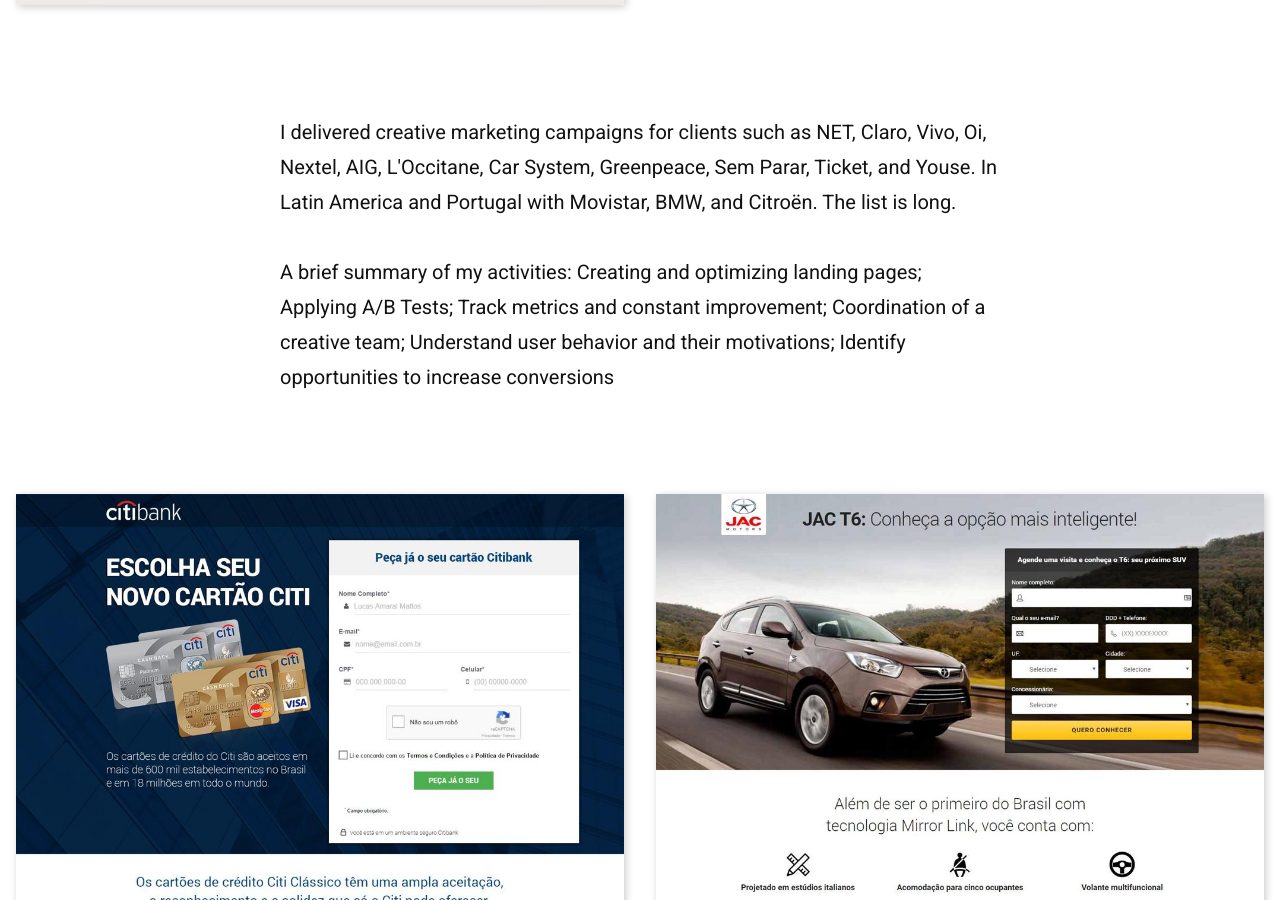
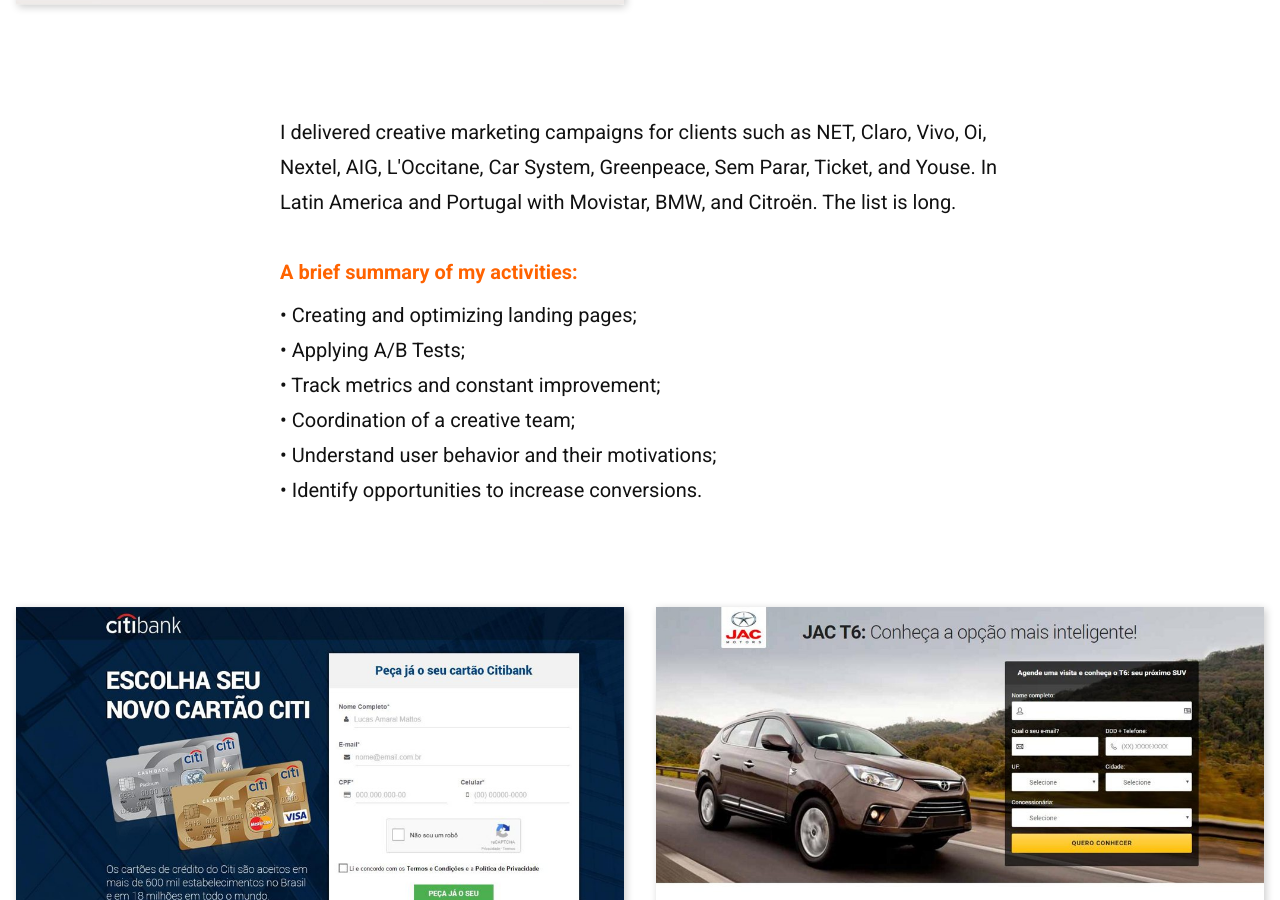
Before and after one commit to roneystones/roneystones, a Jekyll site: the page built from _pages/project_actualsales.html, in a window 1280 px wide and 900 px high, scrolled down 1568 px. Built offline with Jekyll 4.4.1, drawn with Linux system fonts in a browser that asks for light colours.

Commit message:
ajusta case AS

```diff
--- a/_pages/project_actualsales.html
+++ b/_pages/project_actualsales.html
@@ -32,7 +32,9 @@
 <section class="container">
 	<p>I delivered creative marketing campaigns for clients such as NET, Claro, Vivo, Oi, Nextel, AIG, L'Occitane, Car System, Greenpeace, Sem Parar, Ticket, and Youse. In Latin America and Portugal with Movistar, BMW, and Citroën. The list is long.</p>
 
-	<p>A brief summary of my activities: Creating and optimizing landing pages; Applying A/B Tests; Track metrics and constant improvement; Coordination of a creative team; Understand user behavior and their motivations; Identify opportunities to increase conversions</p>
+	<h3>A brief summary of my activities:</h3>
+
+	<p>• Creating and optimizing landing pages;<br>• Applying A/B Tests;<br>• Track metrics and constant improvement;<br>• Coordination of a creative team;<br>• Understand user behavior and their motivations;<br>• Identify opportunities to increase conversions.</p>
 </section>
 
 <section class="cf">
```
